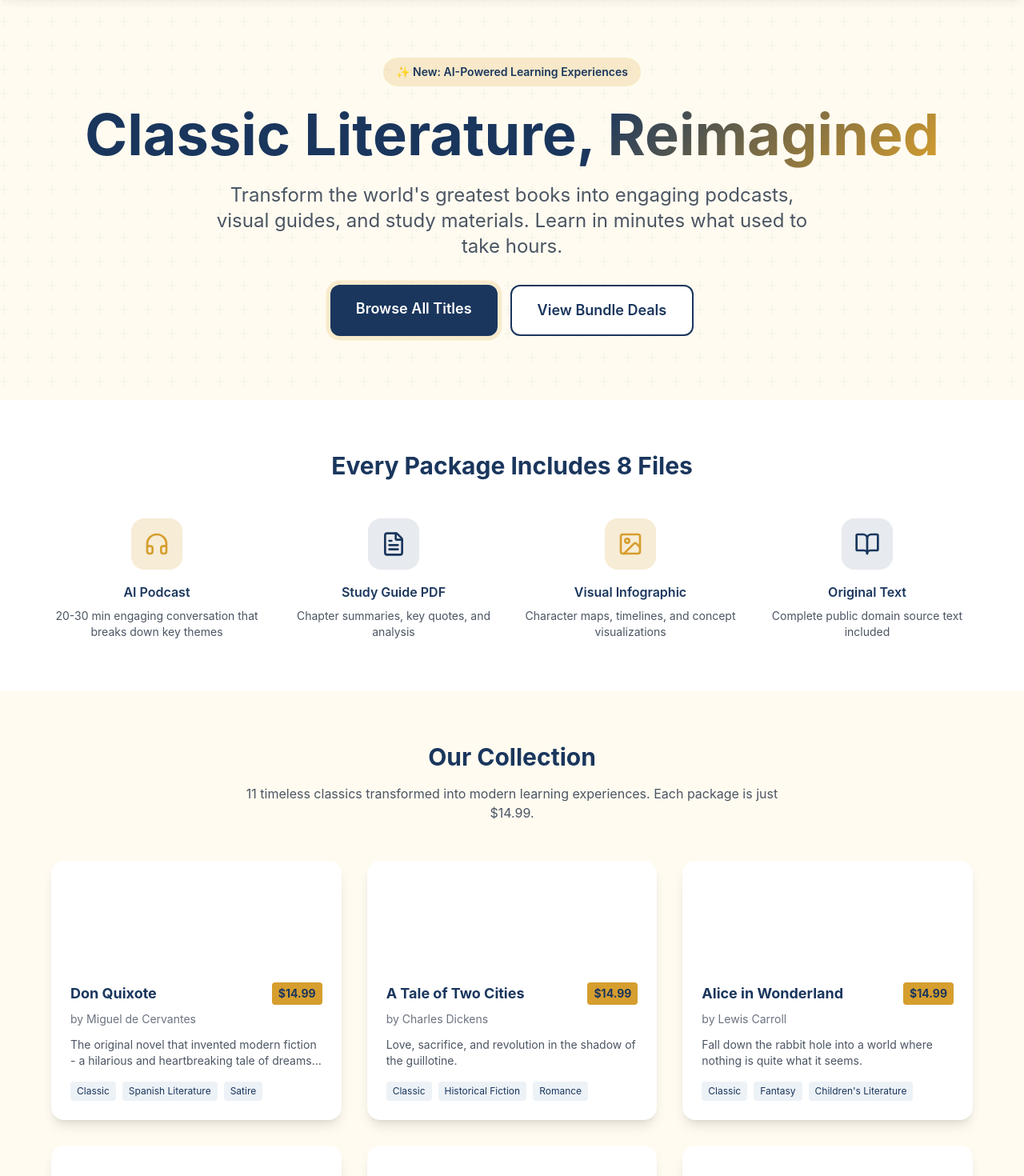
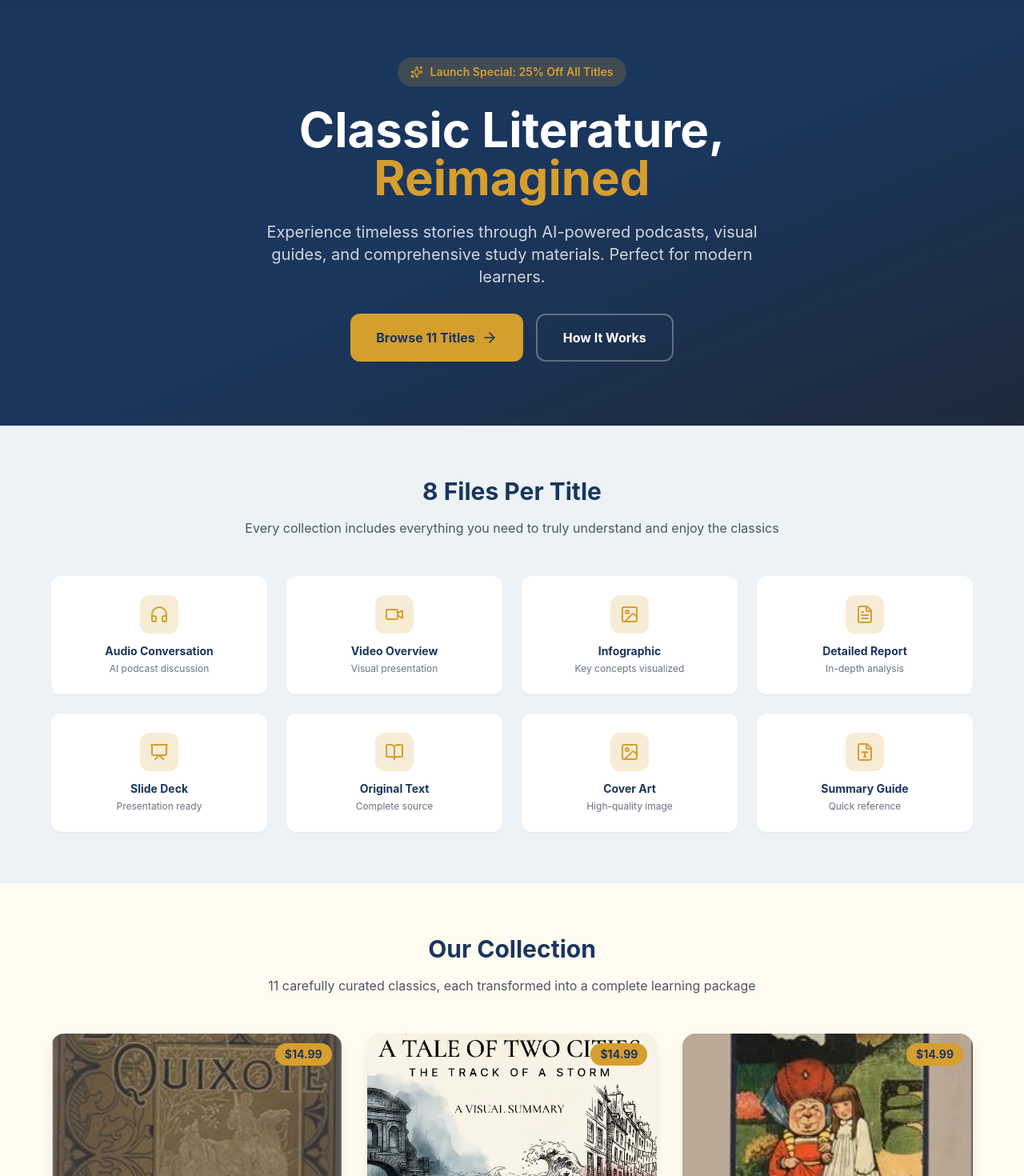
Before and after one commit to brunodes1/dalimer-media, a Next.js app: page / in a window 1280 px wide. Shown: the part 80-1550 px from the top of the page at 80% size. Built offline with nearby package versions, Linux system fonts and the light colour scheme.

Commit message:
Fix homepage bundle reference

```diff
--- a/src/app/page.tsx
+++ b/src/app/page.tsx
@@ -1,76 +1,74 @@
-import { products, bundles } from "@/lib/products";
-import { Headphones, FileText, ImageIcon, CheckCircle, Sparkles, Zap, BookOpen } from "lucide-react";
+"use client";
+
 import Link from "next/link";
+import Image from "next/image";
+import { products } from "@/lib/products";
+import { Headphones, FileText, ImageIcon, Video, BookOpen, Presentation, FileType, ArrowRight, Sparkles } from "lucide-react";
 
 export default function Home() {
   return (
-    <div>
+    <div className="min-h-screen">
       {/* Hero Section */}
-      <section className="hero-pattern bg-gradient-to-br from-brand-cream to-brand-light py-20 px-6">
+      <section className="bg-gradient-to-br from-brand-navy via-brand-navy to-slate-800 text-white py-20 px-6">
         <div className="max-w-6xl mx-auto text-center">
-          <div className="inline-block bg-brand-gold/20 text-brand-navy px-4 py-2 rounded-full text-sm font-semibold mb-6">
-            ✨ New: AI-Powered Learning Experiences
+          <div className="inline-flex items-center gap-2 bg-brand-gold/20 text-brand-gold px-4 py-2 rounded-full text-sm font-semibold mb-6">
+            <Sparkles className="w-4 h-4" />
+            Launch Special: 25% Off All Titles
           </div>
-          <h1 className="text-5xl md:text-7xl font-bold mb-6">
-            Classic Literature,{" "}
-            <span className="gradient-text">Reimagined</span>
+          <h1 className="text-5xl md:text-6xl font-bold mb-6">
+            Classic Literature,<br />
+            <span className="text-brand-gold">Reimagined</span>
           </h1>
-          <p className="text-xl md:text-2xl text-gray-600 max-w-3xl mx-auto mb-8">
-            Transform the world&apos;s greatest books into engaging podcasts, visual guides,
-            and study materials. Learn in minutes what used to take hours.
+          <p className="text-xl text-gray-300 max-w-2xl mx-auto mb-8">
+            Experience timeless stories through AI-powered podcasts, visual guides,
+            and comprehensive study materials. Perfect for modern learners.
           </p>
           <div className="flex flex-col sm:flex-row gap-4 justify-center">
-            <a
+            <Link
               href="#titles"
-              className="bg-brand-navy text-white px-8 py-4 rounded-xl font-semibold text-lg hover:bg-brand-navy/90 transition-colors btn-pulse"
+              className="bg-brand-gold text-brand-navy px-8 py-4 rounded-xl font-bold hover:bg-yellow-400 transition-colors inline-flex items-center justify-center gap-2"
             >
-              Browse All Titles
-            </a>
-            <a
-              href="#bundles"
-              className="bg-white text-brand-navy px-8 py-4 rounded-xl font-semibold text-lg border-2 border-brand-navy hover:bg-brand-light transition-colors"
+              Browse 11 Titles
+              <ArrowRight className="w-5 h-5" />
+            </Link>
+            <Link
+              href="#how-it-works"
+              className="border-2 border-white/30 text-white px-8 py-4 rounded-xl font-bold hover:bg-white/10 transition-colors"
             >
-              View Bundle Deals
-            </a>
+              How It Works
+            </Link>
           </div>
         </div>
       </section>
 
-      {/* What You Get Section */}
-      <section className="py-16 px-6 bg-white">
+      {/* What's Included */}
+      <section id="how-it-works" className="py-16 px-6 bg-brand-light">
         <div className="max-w-6xl mx-auto">
-          <h2 className="text-3xl font-bold text-center mb-12">
-            Every Package Includes 8 Files
+          <h2 className="text-3xl font-bold text-center mb-4">
+            8 Files Per Title
           </h2>
-          <div className="grid md:grid-cols-4 gap-8">
-            <div className="text-center">
-              <div className="w-16 h-16 bg-brand-gold/20 rounded-2xl flex items-center justify-center mx-auto mb-4">
-                <Headphones className="w-8 h-8 text-brand-gold" />
+          <p className="text-center text-gray-600 mb-12 max-w-2xl mx-auto">
+            Every collection includes everything you need to truly understand and enjoy the classics
+          </p>
+          <div className="grid grid-cols-2 md:grid-cols-4 gap-6">
+            {[
+              { icon: Headphones, name: "Audio Conversation", desc: "AI podcast discussion" },
+              { icon: Video, name: "Video Overview", desc: "Visual presentation" },
+              { icon: ImageIcon, name: "Infographic", desc: "Key concepts visualized" },
+              { icon: FileText, name: "Detailed Report", desc: "In-depth analysis" },
+              { icon: Presentation, name: "Slide Deck", desc: "Presentation ready" },
+              { icon: BookOpen, name: "Original Text", desc: "Complete source" },
+              { icon: ImageIcon, name: "Cover Art", desc: "High-quality image" },
+              { icon: FileType, name: "Summary Guide", desc: "Quick reference" },
+            ].map((item) => (
+              <div key={item.name} className="bg-white rounded-xl p-6 text-center shadow-sm">
+                <div className="w-12 h-12 bg-brand-gold/20 rounded-xl flex items-center justify-center mx-auto mb-3">
+                  <item.icon className="w-6 h-6 text-brand-gold" />
+                </div>
+                <h3 className="font-bold text-sm mb-1">{item.name}</h3>
+                <p className="text-xs text-gray-500">{item.desc}</p>
               </div>
-              <h3 className="font-semibold mb-2">AI Podcast</h3>
-              <p className="text-gray-600 text-sm">20-30 min engaging conversation that breaks down key themes</p>
-            </div>
-            <div className="text-center">
-              <div className="w-16 h-16 bg-brand-navy/10 rounded-2xl flex items-center justify-center mx-auto mb-4">
-                <FileText className="w-8 h-8 text-brand-navy" />
-              </div>
-              <h3 className="font-semibold mb-2">Study Guide PDF</h3>
-              <p className="text-gray-600 text-sm">Chapter summaries, key quotes, and analysis</p>
-            </div>
-            <div className="text-center">
-              <div className="w-16 h-16 bg-brand-gold/20 rounded-2xl flex items-center justify-center mx-auto mb-4">
-                <ImageIcon className="w-8 h-8 text-brand-gold" />
-              </div>
-              <h3 className="font-semibold mb-2">Visual Infographic</h3>
-              <p className="text-gray-600 text-sm">Character maps, timelines, and concept visualizations</p>
-            </div>
-            <div className="text-center">
-              <div className="w-16 h-16 bg-brand-navy/10 rounded-2xl flex items-center justify-center mx-auto mb-4">
-                <BookOpen className="w-8 h-8 text-brand-navy" />
-              </div>
-              <h3 className="font-semibold mb-2">Original Text</h3>
-              <p className="text-gray-600 text-sm">Complete public domain source text included</p>
-            </div>
+            ))}
           </div>
         </div>
       </section>
@@ -81,44 +79,46 @@ export default function Home() {
           <h2 className="text-3xl font-bold text-center mb-4">
             Our Collection
           </h2>
-          <p className="text-center text-gray-600 mb-12 max-w-2xl mx-auto">
-            11 timeless classics transformed into modern learning experiences.
-            Each package is just $14.99.
+          <p className="text-center text-gray-600 mb-12">
+            11 carefully curated classics, each transformed into a complete learning package
           </p>
-
           <div className="grid md:grid-cols-2 lg:grid-cols-3 gap-8">
             {products.map((product) => (
               <Link
                 key={product.id}
                 href={`/titles/${product.slug}`}
-                className="product-card bg-white rounded-2xl overflow-hidden shadow-lg"
+                className="product-card bg-white rounded-2xl overflow-hidden shadow-lg hover:shadow-2xl transition-all duration-300 group"
               >
-                <div className={`h-32 bg-gradient-to-br ${product.color_gradient} flex items-center justify-center`}>
-                  <span className="text-white text-4xl font-serif font-bold opacity-30">
-                    {product.title.charAt(0)}
-                  </span>
+                <div className="aspect-[4/3] relative overflow-hidden bg-gray-100">
+                  <Image
+                    src={product.coverImage}
+                    alt={`${product.title} cover`}
+                    fill
+                    className="object-cover group-hover:scale-105 transition-transform duration-300"
+                    sizes="(max-width: 768px) 100vw, (max-width: 1200px) 50vw, 33vw"
+                  />
+                  <div className="absolute top-3 right-3 bg-brand-gold text-brand-navy text-sm font-bold px-3 py-1 rounded-full">
+                    ${product.price}
+                  </div>
                 </div>
                 <div className="p-6">
-                  <div className="flex justify-between items-start mb-2">
-                    <h3 className="font-bold text-lg">{product.title}</h3>
-                    <span className="bg-brand-gold text-brand-navy text-sm font-bold px-2 py-1 rounded">
-                      ${product.price}
-                    </span>
-                  </div>
-                  <p className="text-gray-500 text-sm mb-3">by {product.author}</p>
-                  <p className="text-gray-600 text-sm mb-4 line-clamp-2">
-                    {product.description}
-                  </p>
-                  <div className="flex flex-wrap gap-2">
-                    {product.tags.slice(0, 3).map((tag) => (
+                  <div className="flex flex-wrap gap-2 mb-3">
+                    {product.tags.slice(0, 2).map((tag) => (
                       <span
                         key={tag}
-                        className="bg-brand-light text-brand-navy text-xs px-2 py-1 rounded"
+                        className="bg-brand-light text-brand-navy text-xs px-2 py-1 rounded-full"
                       >
                         {tag}
                       </span>
                     ))}
                   </div>
+                  <h3 className="font-bold text-lg mb-1 group-hover:text-brand-gold transition-colors">
+                    {product.title}
+                  </h3>
+                  <p className="text-sm text-gray-500 mb-3">by {product.author}</p>
+                  <p className="text-sm text-gray-600 line-clamp-2">
+                    {product.description}
+                  </p>
                 </div>
               </Link>
             ))}
@@ -126,119 +126,104 @@ export default function Home() {
         </div>
       </section>
 
-      {/* Bundles Section */}
-      <section id="bundles" className="py-16 px-6 bg-brand-navy text-white">
-        <div className="max-w-6xl mx-auto">
-          <h2 className="text-3xl font-bold text-center mb-4">
-            Bundle & Save
+      {/* Bundle CTA */}
+      <section className="py-16 px-6 bg-brand-navy text-white">
+        <div className="max-w-4xl mx-auto text-center">
+          <h2 className="text-3xl font-bold mb-4">
+            Get the Complete Collection
           </h2>
-          <p className="text-center text-gray-300 mb-12">
-            Get more value with our bundle deals
+          <p className="text-gray-300 mb-8 max-w-2xl mx-auto">
+            All 11 classic literature packages at one incredible price.
+            Perfect for educators, book clubs, or dedicated readers.
           </p>
-
-          <div className="grid md:grid-cols-2 gap-8 max-w-4xl mx-auto">
-            {bundles.map((bundle) => (
-              <div
-                key={bundle.id}
-                className="bg-white/10 backdrop-blur rounded-2xl p-8 border border-white/20"
-              >
-                <div className="flex justify-between items-start mb-4">
-                  <div>
-                    <h3 className="text-2xl font-bold">{bundle.title}</h3>
-                    <p className="text-gray-300">{bundle.description}</p>
-                  </div>
-                  <div className="text-right">
-                    <span className="text-3xl font-bold text-brand-gold">${bundle.price}</span>
-                    <p className="text-green-400 text-sm font-semibold">{bundle.savings}</p>
-                  </div>
-                </div>
-                <ul className="space-y-2 mb-6">
-                  {bundle.id === "complete-collection" ? (
-                    <>
-                      <li className="flex items-center gap-2">
-                        <CheckCircle className="w-5 h-5 text-brand-gold" />
-                        <span>All 11 title packages</span>
-                      </li>
-                      <li className="flex items-center gap-2">
-                        <CheckCircle className="w-5 h-5 text-brand-gold" />
-                        <span>88 total files</span>
-                      </li>
-                      <li className="flex items-center gap-2">
-                        <CheckCircle className="w-5 h-5 text-brand-gold" />
-                        <span>10+ hours of podcast content</span>
-                      </li>
-                      <li className="flex items-center gap-2">
-                        <CheckCircle className="w-5 h-5 text-brand-gold" />
-                        <span>Complete PDF library</span>
-                      </li>
-                    </>
-                  ) : (
-                    <>
-                      <li className="flex items-center gap-2">
-                        <CheckCircle className="w-5 h-5 text-brand-gold" />
-                        <span>Choose any 3 titles</span>
-                      </li>
-                      <li className="flex items-center gap-2">
-                        <CheckCircle className="w-5 h-5 text-brand-gold" />
-                        <span>24 total files</span>
-                      </li>
-                      <li className="flex items-center gap-2">
-                        <CheckCircle className="w-5 h-5 text-brand-gold" />
-                        <span>3+ hours of podcast content</span>
-                      </li>
-                      <li className="flex items-center gap-2">
-                        <CheckCircle className="w-5 h-5 text-brand-gold" />
-                        <span>All included PDFs & guides</span>
-                      </li>
-                    </>
-                  )}
-                </ul>
-                <button className="w-full bg-brand-gold text-brand-navy py-3 rounded-xl font-semibold hover:bg-yellow-500 transition-colors">
-                  Get {bundle.title}
-                </button>
-              </div>
-            ))}
+          <div className="bg-white/10 rounded-2xl p-8 inline-block">
+            <div className="flex items-baseline justify-center gap-2 mb-4">
+              <span className="text-5xl font-bold text-brand-gold">$99.99</span>
+              <span className="text-xl text-gray-400 line-through">$164.89</span>
+            </div>
+            <p className="text-sm text-gray-300 mb-6">Save over $65 with the complete bundle</p>
+            <Link
+              href="/bundles"
+              className="bg-brand-gold text-brand-navy px-8 py-4 rounded-xl font-bold hover:bg-yellow-400 transition-colors inline-block"
+            >
+              View Bundle Options
+            </Link>
           </div>
         </div>
       </section>
 
-      {/* Social Proof / CTA Section */}
-      <section className="py-16 px-6 bg-gradient-to-br from-brand-light to-white">
+      {/* Trust Section */}
+      <section className="py-16 px-6 bg-brand-light">
         <div className="max-w-4xl mx-auto text-center">
-          <div className="flex justify-center gap-2 mb-6">
-            <Sparkles className="w-6 h-6 text-brand-gold" />
-            <Zap className="w-6 h-6 text-brand-gold" />
-            <Sparkles className="w-6 h-6 text-brand-gold" />
-          </div>
-          <h2 className="text-3xl font-bold mb-4">
-            Why Read When You Can Listen & Learn?
-          </h2>
-          <p className="text-xl text-gray-600 mb-8">
-            Our AI-powered breakdowns transform dense classics into engaging conversations.
-            Perfect for commutes, workouts, or anytime learning.
-          </p>
-          <div className="grid grid-cols-3 gap-8 max-w-2xl mx-auto mb-8">
+          <h2 className="text-2xl font-bold mb-8">Why Choose DM Intermedia?</h2>
+          <div className="grid md:grid-cols-3 gap-8">
             <div>
-              <p className="text-4xl font-bold text-brand-navy">20+</p>
-              <p className="text-gray-600">Minutes per podcast</p>
+              <div className="text-4xl mb-3">📚</div>
+              <h3 className="font-bold mb-2">Public Domain Sources</h3>
+              <p className="text-sm text-gray-600">
+                All original texts sourced from Project Gutenberg with proper attribution
+              </p>
             </div>
             <div>
-              <p className="text-4xl font-bold text-brand-navy">11</p>
-              <p className="text-gray-600">Classic titles</p>
+              <div className="text-4xl mb-3">🎧</div>
+              <h3 className="font-bold mb-2">AI-Enhanced Learning</h3>
+              <p className="text-sm text-gray-600">
+                Modern podcast discussions and visual guides for today&apos;s learners
+              </p>
             </div>
             <div>
-              <p className="text-4xl font-bold text-brand-navy">$14.99</p>
-              <p className="text-gray-600">Per package</p>
+              <div className="text-4xl mb-3">⚡</div>
+              <h3 className="font-bold mb-2">Instant Download</h3>
+              <p className="text-sm text-gray-600">
+                Get all 8 files immediately after purchase, ready to use
+              </p>
             </div>
           </div>
-          <a
-            href="#titles"
-            className="inline-block bg-brand-navy text-white px-8 py-4 rounded-xl font-semibold text-lg hover:bg-brand-navy/90 transition-colors"
-          >
-            Start Learning Today
-          </a>
         </div>
       </section>
+
+      {/* Footer */}
+      <footer className="bg-brand-navy text-white py-12 px-6">
+        <div className="max-w-6xl mx-auto">
+          <div className="grid md:grid-cols-4 gap-8">
+            <div>
+              <h3 className="font-bold text-xl mb-4">DM Intermedia</h3>
+              <p className="text-sm text-gray-400">
+                Classic literature transformed for modern learners.
+              </p>
+            </div>
+            <div>
+              <h4 className="font-bold mb-4">Quick Links</h4>
+              <ul className="space-y-2 text-sm text-gray-400">
+                <li><Link href="#titles" className="hover:text-white">Browse Titles</Link></li>
+                <li><Link href="/bundles" className="hover:text-white">Bundles</Link></li>
+                <li><Link href="#how-it-works" className="hover:text-white">How It Works</Link></li>
+              </ul>
+            </div>
+            <div>
+              <h4 className="font-bold mb-4">Legal</h4>
+              <ul className="space-y-2 text-sm text-gray-400">
+                <li><Link href="/terms" className="hover:text-white">Terms of Service</Link></li>
+                <li><Link href="/privacy" className="hover:text-white">Privacy Policy</Link></li>
+                <li><Link href="/license" className="hover:text-white">License Info</Link></li>
+              </ul>
+            </div>
+            <div>
+              <h4 className="font-bold mb-4">Contact</h4>
+              <p className="text-sm text-gray-400">
+                Questions? Reach out at<br />
+                <a href="mailto:support@dmintermedia.com" className="text-brand-gold hover:underline">
+                  support@dmintermedia.com
+                </a>
+              </p>
+            </div>
+          </div>
+          <div className="border-t border-gray-700 mt-8 pt-8 text-center text-sm text-gray-400">
+            <p>© 2026 DM Intermedia. All Rights Reserved.</p>
+            <p className="mt-2">Transformative content licensed under CC BY-NC-ND 4.0</p>
+          </div>
+        </div>
+      </footer>
     </div>
   );
 }
```
